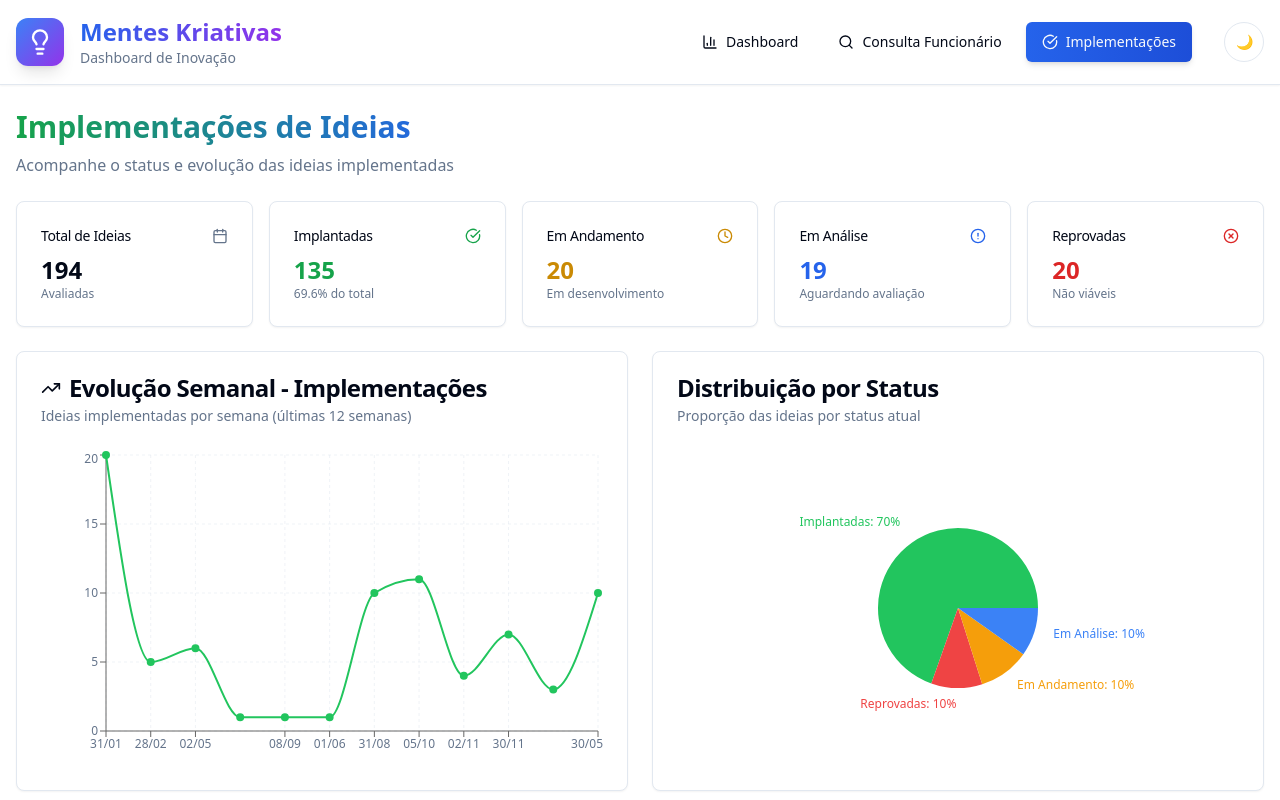
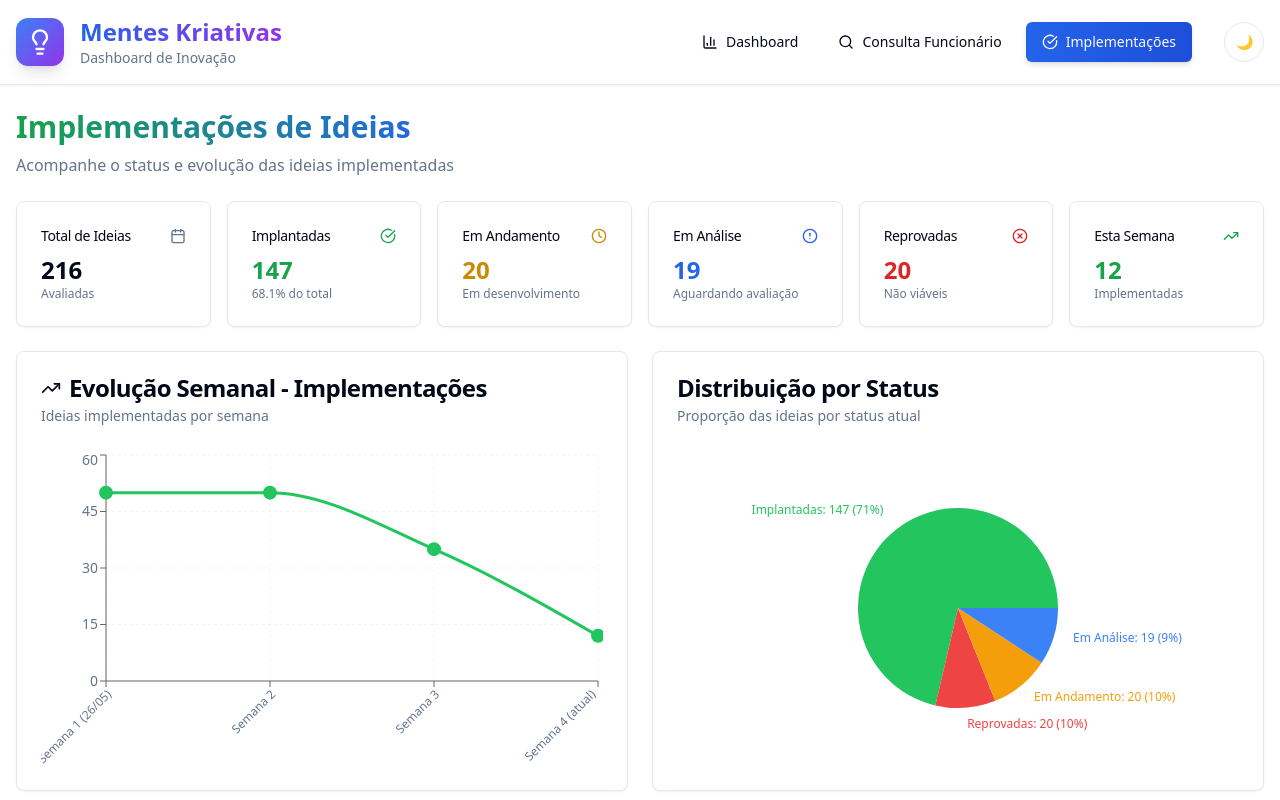
Before and after one commit to Wesley-Nascimentoo/dashboard-mentes-kriativas, a React (Vite) app: page / in a window 1280 px wide. Both pictures are taken after a click on the button "Implementações". Shown: the top 800 px of the page. Built offline with nearby package versions, Linux system fonts and the light colour scheme.

Commit message:
Remove monthly implementations chart
Update implementation data and weekly evolution.

```diff
--- a/src/components/Implementacoes.tsx
+++ b/src/components/Implementacoes.tsx
@@ -8,14 +8,13 @@ import { Calendar, CheckCircle, Clock, XCircle, AlertCircle, TrendingUp } from '
 import implementsData from '@/data/implementsData.json';
 
 const Implementacoes = () => {
-  // Processar dados para métricas
-  const ideias = implementsData.HISTORICO.filter(item => item !== null);
-
-  const totalIdeias = ideias.length;
-  const implantadas = ideias.filter(item => item.STATUS === 'Implantada').length;
-  const reprovadas = ideias.filter(item => item.STATUS === 'Reprovada').length;
-  const emAndamento = ideias.filter(item => item.STATUS === 'Andamento').length;
-  const emAnalise = ideias.filter(item => item.STATUS === 'Análise').length;
+  // Dados fixos conforme solicitado
+  const totalIdeias = 216;
+  const implantadas = 147;
+  const emAndamento = 20;
+  const emAnalise = 19;
+  const reprovadas = 20;
+  const implementadasSemanaAtual = 12;
 
   // Dados para gráfico de pizza - Status das ideias
   const statusData = [
@@ -25,65 +24,13 @@ const Implementacoes = () => {
     { name: 'Em Análise', value: emAnalise, color: '#3b82f6' },
   ];
 
-  // Processar dados para evolução semanal das implementações
-  const evolucaoSemanal = React.useMemo(() => {
-    const implementadasPorData = ideias
-      .filter(item => item.STATUS === 'Implantada' && item['DATA IMPLANTAÇÃO'])
-      .map(item => {
-        const dataStr = item['DATA IMPLANTAÇÃO'];
-        if (dataStr && dataStr.includes('/')) {
-          const [day, month, year] = dataStr.split('/');
-          return new Date(parseInt(year), parseInt(month) - 1, parseInt(day));
-        }
-        return null;
-      })
-      .filter(date => date !== null)
-      .sort((a, b) => a.getTime() - b.getTime());
-
-    // Agrupar por semana
-    const semanas = {};
-    implementadasPorData.forEach(date => {
-      const weekStart = new Date(date);
-      weekStart.setDate(date.getDate() - date.getDay());
-      const weekKey = `${weekStart.getDate().toString().padStart(2, '0')}/${(weekStart.getMonth() + 1).toString().padStart(2, '0')}`;
-
-      if (!semanas[weekKey]) {
-        semanas[weekKey] = 0;
-      }
-      semanas[weekKey]++;
-    });
-
-    return Object.entries(semanas)
-      .map(([semana, count]) => ({ semana, implementadas: count }))
-      .slice(-12); // Últimas 12 semanas
-  }, [ideias]);
-
-  // Dados mensais de implementação
-  const implementacoesMensais = React.useMemo(() => {
-    const meses = ['Jan', 'Fev', 'Mar', 'Abr', 'Mai', 'Jun', 'Jul', 'Ago', 'Set', 'Out', 'Nov', 'Dez'];
-    const dadosMensais = {};
-
-    ideias.forEach(item => {
-      if (item.STATUS === 'Implantada' && item['DATA IMPLANTAÇÃO']) {
-        const dataStr = item['DATA IMPLANTAÇÃO'];
-        if (dataStr.includes('/')) {
-          const [, month] = dataStr.split('/');
-          const monthIndex = parseInt(month) - 1;
-          const monthName = meses[monthIndex];
-
-          if (!dadosMensais[monthName]) {
-            dadosMensais[monthName] = 0;
-          }
-          dadosMensais[monthName]++;
-        }
-      }
-    });
-
-    return meses.map(mes => ({
-      mes,
-      implementadas: dadosMensais[mes] || 0
-    }));
-  }, [ideias]);
+  // Evolução semanal conforme solicitado
+  const evolucaoSemanal = [
+    { semana: 'Semana 1 (26/05)', implementadas: 50 },
+    { semana: 'Semana 2', implementadas: 50 },
+    { semana: 'Semana 3', implementadas: 35 },
+    { semana: 'Semana 4 (atual)', implementadas: 12 },
+  ];
 
   const chartConfig = {
     implementadas: {
@@ -91,6 +38,10 @@ const Implementacoes = () => {
       color: "#22c55e",
     },
   };
+
+  // Obter ideias implementadas do JSON para a lista
+  const ideias = implementsData.HISTORICO.filter(item => item !== null);
+  const ideiasImplementadas = ideias.filter(item => item.STATUS === 'Implantada');
 
   return (
     <div className="space-y-6">
@@ -106,7 +57,7 @@ const Implementacoes = () => {
       </div>
 
       {/* Cards de Métricas */}
-      <div className="grid grid-cols-1 md:grid-cols-2 lg:grid-cols-5 gap-4">
+      <div className="grid grid-cols-1 md:grid-cols-2 lg:grid-cols-6 gap-4">
         <Card>
           <CardHeader className="flex flex-row items-center justify-between space-y-0 pb-2">
             <CardTitle className="text-sm font-medium">Total de Ideias</CardTitle>
@@ -163,6 +114,17 @@ const Implementacoes = () => {
             <p className="text-xs text-muted-foreground">Não viáveis</p>
           </CardContent>
         </Card>
+
+        <Card>
+          <CardHeader className="flex flex-row items-center justify-between space-y-0 pb-2">
+            <CardTitle className="text-sm font-medium">Esta Semana</CardTitle>
+            <TrendingUp className="h-4 w-4 text-green-600" />
+          </CardHeader>
+          <CardContent>
+            <div className="text-2xl font-bold text-green-600">{implementadasSemanaAtual}</div>
+            <p className="text-xs text-muted-foreground">Implementadas</p>
+          </CardContent>
+        </Card>
       </div>
 
       {/* Gráficos */}
@@ -175,23 +137,30 @@ const Implementacoes = () => {
               Evolução Semanal - Implementações
             </CardTitle>
             <CardDescription>
-              Ideias implementadas por semana (últimas 12 semanas)
+              Ideias implementadas por semana
             </CardDescription>
           </CardHeader>
           <CardContent>
             <ChartContainer config={chartConfig}>
-              <ResponsiveContainer width="100%" height={300}>
+              <ResponsiveContainer width="100%" height={350}>
                 <LineChart data={evolucaoSemanal}>
                   <CartesianGrid strokeDasharray="3 3" />
-                  <XAxis dataKey="semana" />
-                  <YAxis />
+                  <XAxis
+                    dataKey="semana"
+                    fontSize={12}
+                    angle={-45}
+                    textAnchor="end"
+                    height={80}
+                  />
+                  <YAxis fontSize={14} />
                   <ChartTooltip content={<ChartTooltipContent />} />
                   <Line
                     type="monotone"
                     dataKey="implementadas"
                     stroke="#22c55e"
-                    strokeWidth={2}
-                    dot={{ fill: "#22c55e" }}
+                    strokeWidth={3}
+                    dot={{ fill: "#22c55e", strokeWidth: 2, r: 6 }}
+                    activeDot={{ r: 8 }}
                   />
                 </LineChart>
               </ResponsiveContainer>
@@ -209,17 +178,18 @@ const Implementacoes = () => {
           </CardHeader>
           <CardContent>
             <ChartContainer config={chartConfig}>
-              <ResponsiveContainer width="100%" height={300}>
+              <ResponsiveContainer width="100%" height={350}>
                 <PieChart>
                   <Pie
                     data={statusData}
                     cx="50%"
                     cy="50%"
                     labelLine={false}
-                    label={({ name, percent }) => `${name}: ${(percent * 100).toFixed(0)}%`}
-                    outerRadius={80}
+                    label={({ name, percent, value }) => `${name}: ${value} (${(percent * 100).toFixed(0)}%)`}
+                    outerRadius={100}
                     fill="#8884d8"
                     dataKey="value"
+                    fontSize={12}
                   >
                     {statusData.map((entry, index) => (
                       <Cell key={`cell-${index}`} fill={entry.color} />
@@ -233,29 +203,6 @@ const Implementacoes = () => {
         </Card>
       </div>
 
-      {/* Implementações Mensais */}
-      <Card>
-        <CardHeader>
-          <CardTitle>Implementações por Mês</CardTitle>
-          <CardDescription>
-            Volume de ideias implementadas mensalmente
-          </CardDescription>
-        </CardHeader>
-        <CardContent>
-          <ChartContainer config={chartConfig}>
-            <ResponsiveContainer width="100%" height={300}>
-              <BarChart data={implementacoesMensais}>
-                <CartesianGrid strokeDasharray="3 3" />
-                <XAxis dataKey="mes" />
-                <YAxis />
-                <ChartTooltip content={<ChartTooltipContent />} />
-                <Bar dataKey="implementadas" fill="#22c55e" />
-              </BarChart>
-            </ResponsiveContainer>
-          </ChartContainer>
-        </CardContent>
-      </Card>
-
       {/* Lista de Implementações Recentes */}
       <Card>
         <CardHeader>
@@ -266,8 +213,7 @@ const Implementacoes = () => {
         </CardHeader>
         <CardContent>
           <div className="space-y-4">
-            {ideias
-              .filter(item => item.STATUS === 'Implantada')
+            {ideiasImplementadas
               .slice(-10)
               .reverse()
               .map((item, index) => (
```
